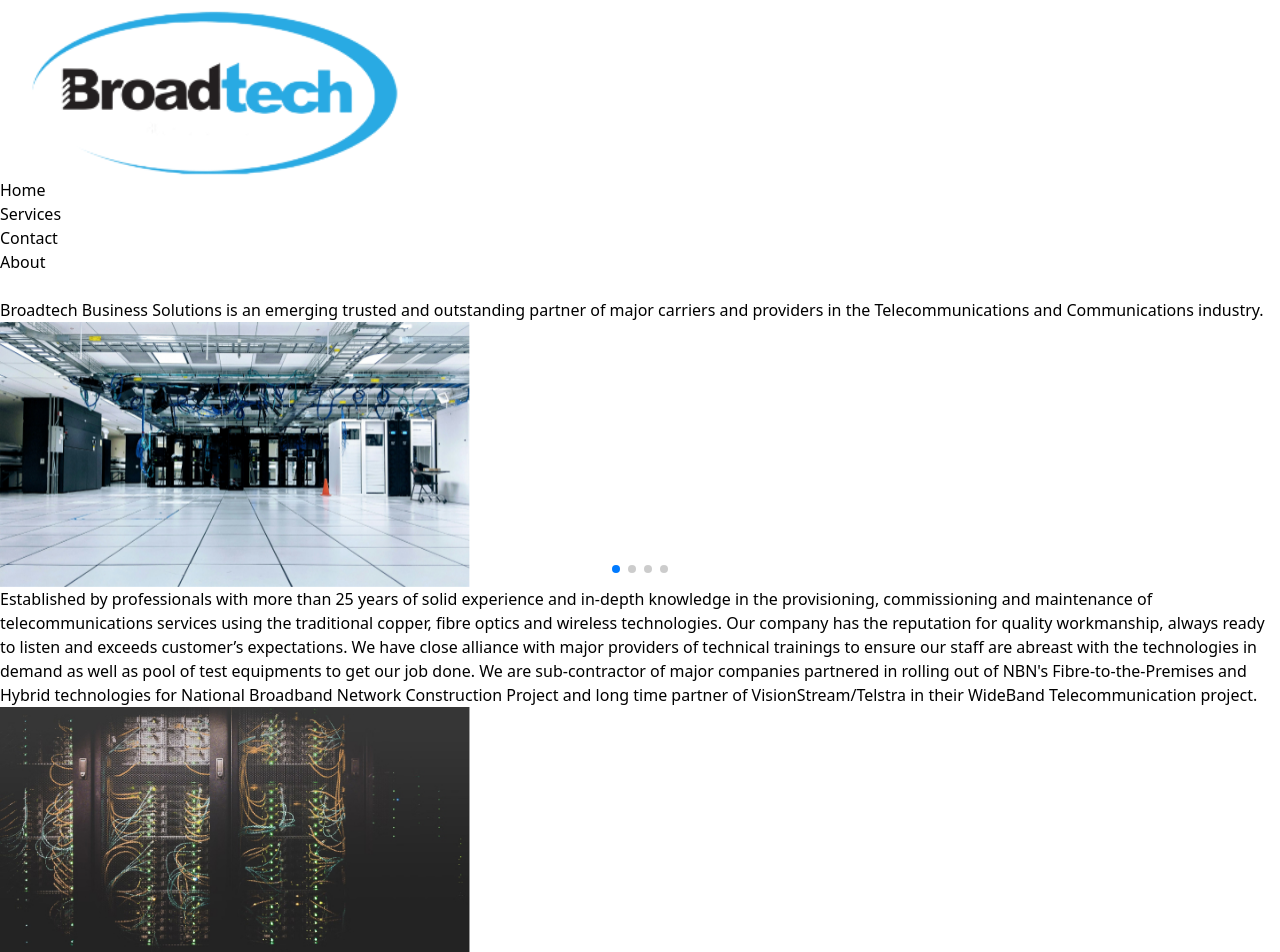
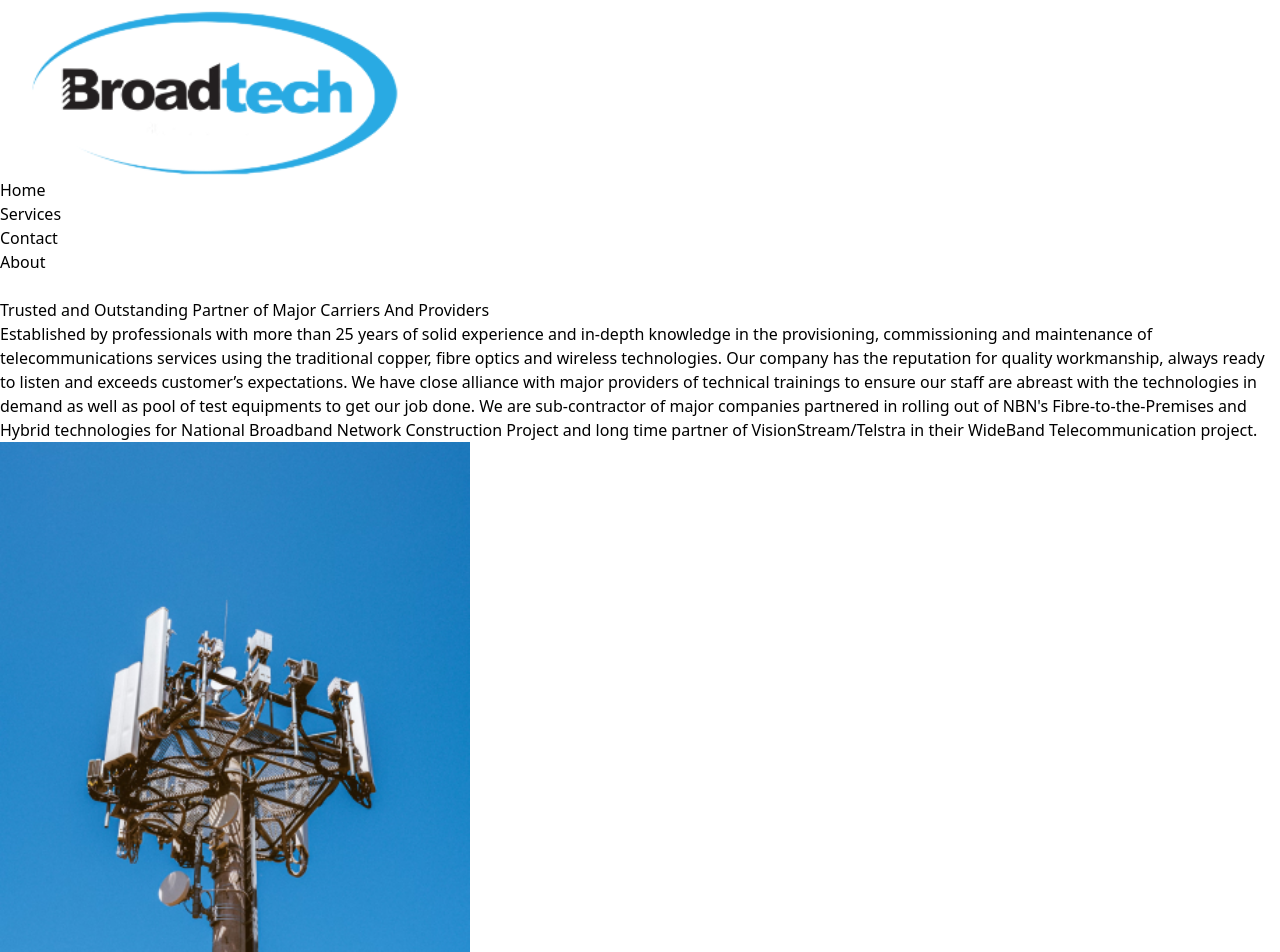
Before and after one commit to juvielone/broadtech, a Next.js app: page /about in a window 1280 px wide. Shown: the top 952 px of the page. Built offline with nearby package versions, Linux system fonts and the light colour scheme.

Commit message:
Modified About Page

```diff
--- a/src/app/about/page.jsx
+++ b/src/app/about/page.jsx
@@ -11,73 +11,15 @@
 const About = () => {
   return (
     <>
-      <div className="sm:w-11/12 mx-auto pb-10">
+      <div className="sm:w-11/12 mx-auto ">
         <Navbar />
-        <h1 className="md:text-2xl w-11/12 font-bold mt-10  text-center mx-auto">
-          Broadtech Business Solutions is an emerging trusted and outstanding
-          partner of major carriers and providers in the Telecommunications and
-          Communications industry.
-        </h1>
-        <div className="h-fit mt-10 ">
-          <Swiper
-            slidesPerView={1} // Set a fractional value to show portions of adjacent slides
-            centeredSlides={true} // Ensure the active slide is centered
-            spaceBetween={10} // Adjust spacing between slides
-            pagination={{
-              clickable: true,
-            }}
-            modules={[Pagination]}
-            className="mySwiper"
-          >
-            {/* it-infas */}
-            <SwiperSlide className="w-fit">
-              <Image
-                src="/assets/services/it-infas.jpg"
-                className=" rounded-lg h-80 mx-auto w-5/6 md:md:w-fit"
-                width={470}
-                height={350}
-                alt="brands"
-              />
-            </SwiperSlide>
 
-            {/* wireband */}
-            <SwiperSlide className="">
-              <Image
-                src="/assets/services/wireband.jpg"
-                className="rounded-lg mx-auto h-80  w-5/6  md:w-fit"
-                width={470}
-                height={250}
-                alt="brands"
-              />
-            </SwiperSlide>
-
-            {/* 5g phone */}
-            <SwiperSlide>
-              <Image
-                src="/assets/services/carrier.jpg"
-                className="rounded-lg mx-auto  md:h-80  w-5/6 md:w-fit"
-                width={470}
-                height={350}
-                alt="brands"
-              />
-            </SwiperSlide>
-
-            {/* copper */}
-            <SwiperSlide>
-              <Image
-                src="/assets/services/copper.jpg"
-                className="rounded-lg mx-auto h-80   w-5/6 md:w-fit"
-                width={470}
-                height={350}
-                alt="brands"
-              />
-            </SwiperSlide>
-          </Swiper>
-        </div>
-
-        <div className="mt-20 sm:grid grid-cols-1 md:grid-cols-2">
+        <div className="mt-14 grid grid-cols-1 md:grid-cols-2">
           <div>
-            <p className="w-11/12 mx-auto pb-5">
+            <h1 className="md:text-2xl w-11/12 font-bold  text-left mx-auto">
+              Trusted and Outstanding Partner of Major Carriers And Providers
+            </h1>
+            <p className="w-11/12 mx-auto  mt-5">
               Established by professionals with more than 25 years of solid
               experience and in-depth knowledge in the provisioning,
               commissioning and maintenance of telecommunications services using
@@ -95,8 +37,8 @@
           </div>
           <div>
             <Image
-              src="/assets/services/server.jpg"
-              className=" rounded-lg h-80 mx-auto mt-10 w-5/6 md:mt-0 md:w-fit"
+              src="/assets/images/about-tower.jpg"
+              className=" rounded-lg mx-auto mt-12 w-64 md:w-80 md:mt-0 lg:mt-0 lg:h-5/6 lg:w-3/4"
               width={470}
               height={350}
               alt="brands"
```
Also changed, not shown: public/assets/images/about-tower.jpg (added).
